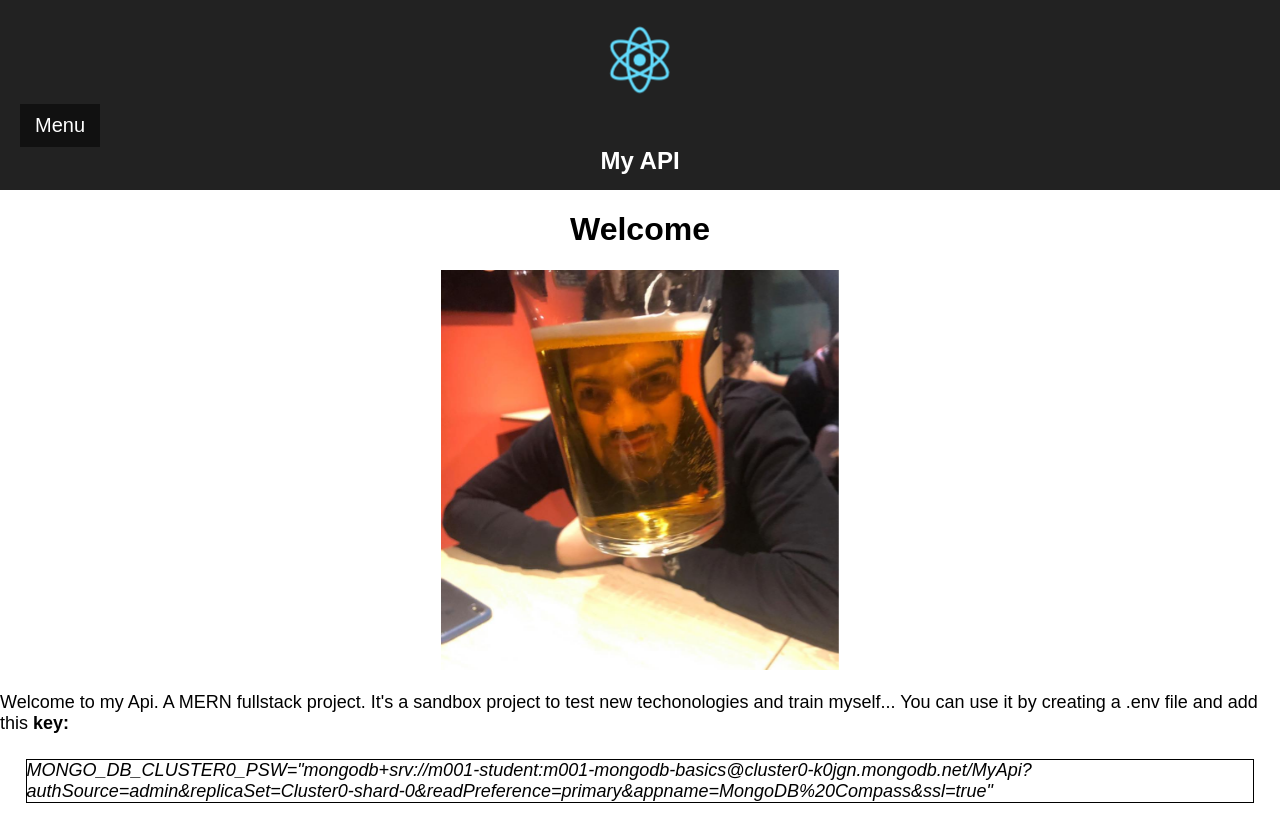
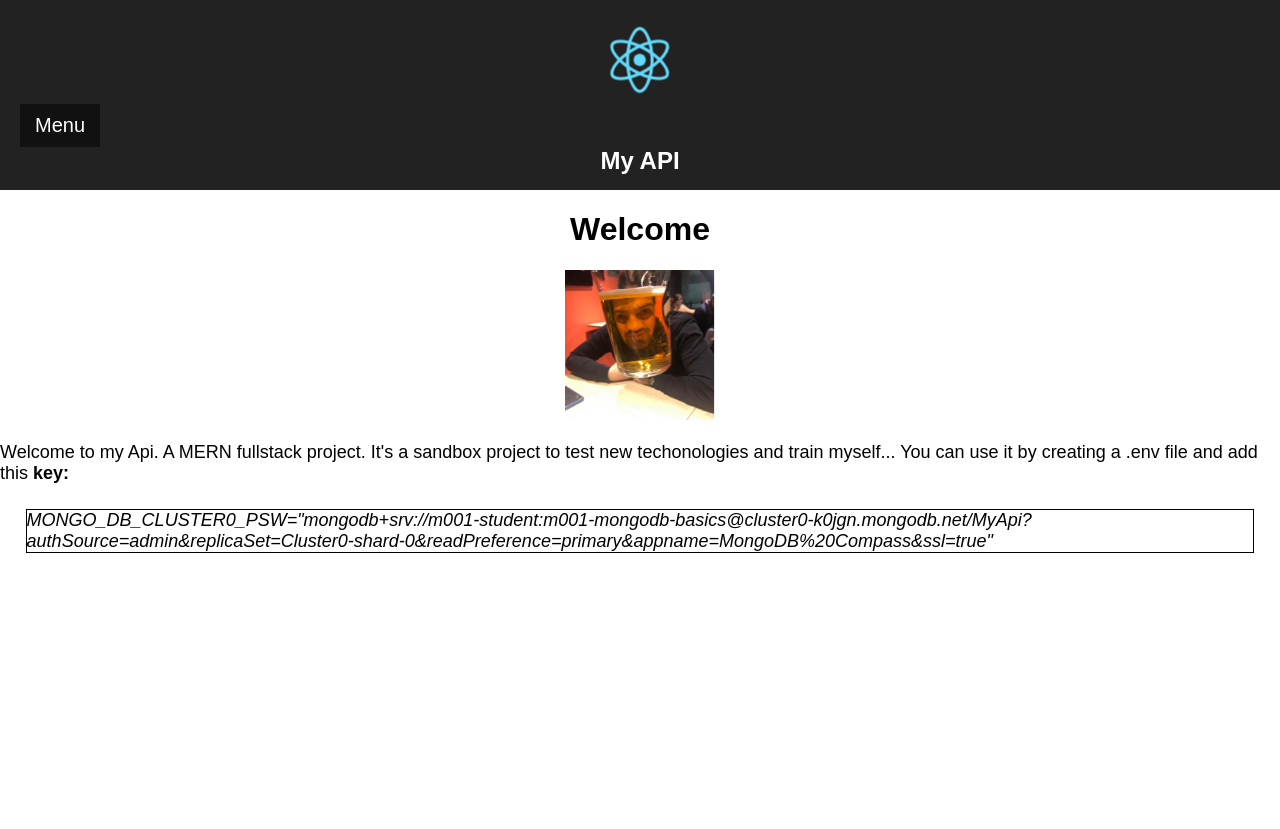
Before and after one commit to skrollu/MERN_FullStack, a React (Create React App) app in the folder client/: page / in a window 1280 px wide. After the commit the page ends 800 px from the top, so only its background shows below. Built offline with nearby package versions, Linux system fonts and the light colour scheme.

Commit message:
je déraille...

```diff
--- a/client/src/css/welcome.module.css
+++ b/client/src/css/welcome.module.css
@@ -16,7 +16,7 @@
 
 .image {
   animation: image-spin infinite 2.5s linear;
-  height: 400px;
+  height: 150px;
 }
 
 @keyframes image-spin {
```
Also changed, not shown: client/src/App.js (+8 -0 lines), client/src/App.css (line endings or trailing spaces), client/src/img/starWarsSpin.gif (added).
